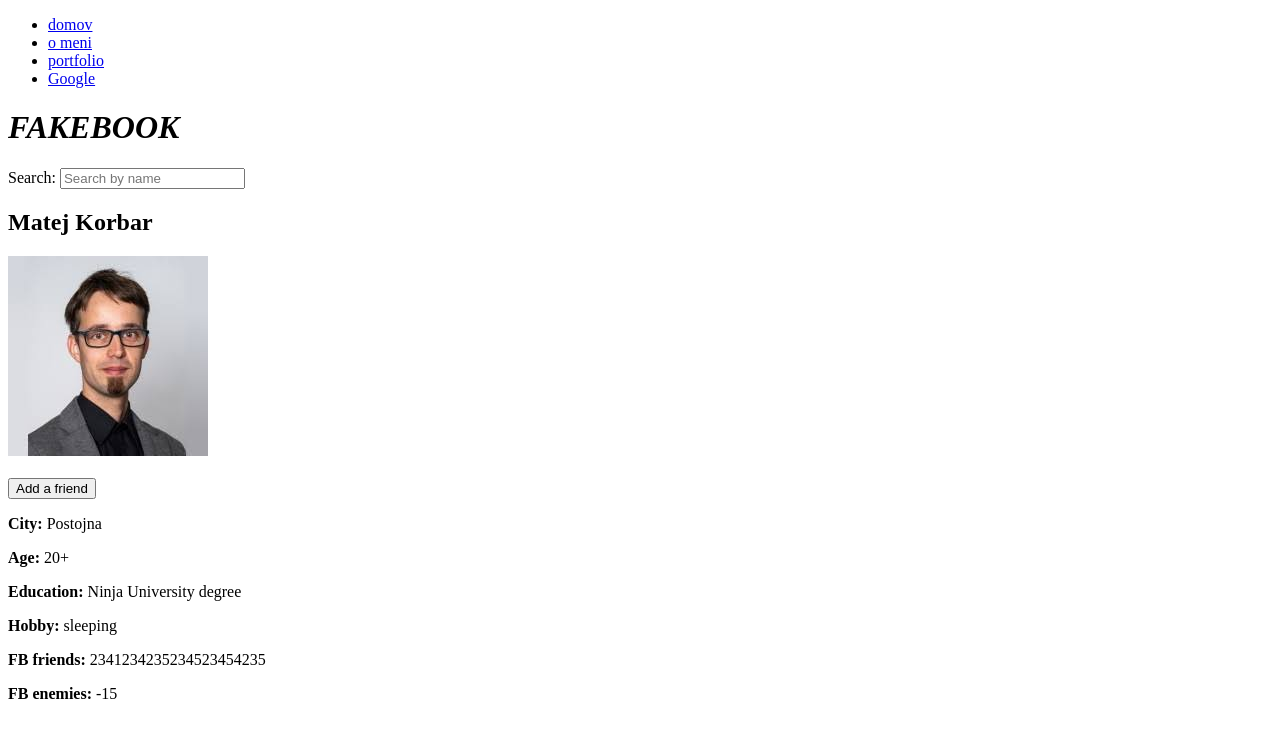
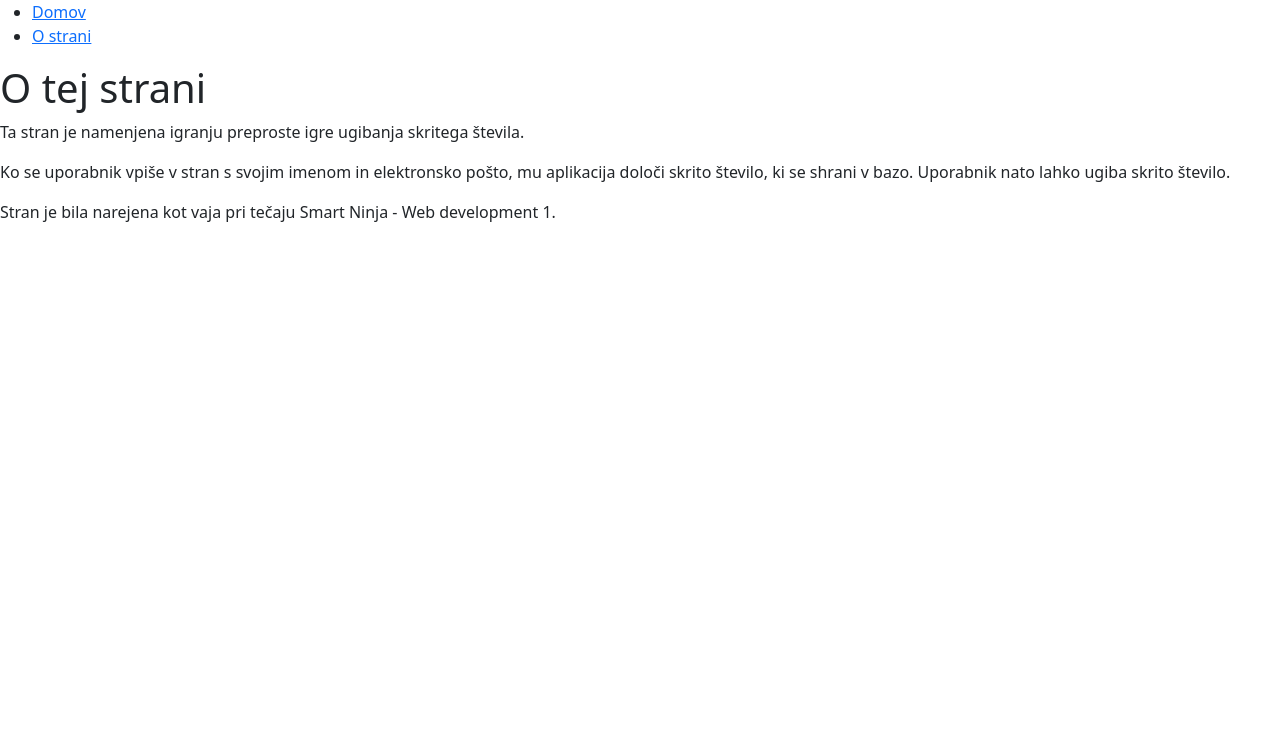
Before and after one commit to mkorbar/WD2-code, a Flask app: page /about in a window 1280 px wide. Shown: the top 738 px of the page. Run offline with Flask 2, Linux system fonts and the light colour scheme.

Commit message:
Redesigned the game, included database to store user data

```diff
--- a/main.py
+++ b/main.py
@@ -1,56 +1,47 @@
-from datetime import datetime
 import random
-
-from flask import Flask, render_template, request, make_response
+from flask import Flask, render_template, request, make_response, redirect, url_for
+from models import User, db
 
 app = Flask(__name__)
+db.create_all()
+
+MAX_SECRET = 30
+
+
+def get_user(user_email=None):
+    if not user_email:
+        user_email = request.cookies.get('email')
+    return db.query(User).filter_by(email=user_email).first()
 
 
 @app.route('/', methods=['GET'])
 def index():
-    moj_pozdrav = 'Pozdravljen svet!'
-    trenutno_leto = datetime.now().year
-
-    vsi_uporabniki = ['Janez', 'Micka', 'Špelca', 'Alfonzija']
-
-    return render_template('index.html', pozdrav=moj_pozdrav, leto=trenutno_leto, uporabniki=vsi_uporabniki)
+    user = get_user()
+    return render_template('index.html', user=user, max_secret=MAX_SECRET)
 
 
 @app.route('/about', methods=['GET'])
-def fakebook():
-    return render_template('fakebook.html', data={'name': 'Matej Korbar'})
+def about():
+    return render_template('about.html')
 
 
-@app.route('/portfolio', methods=['GET', 'POST'])
-def portfolio():
-    if request.method == 'POST':
+@app.route('/login', methods=['GET', 'POST'])
+def login():
+    if request.method == 'GET':
+        response = render_template('login.html')
+    else:
+        name = request.form.get('user-name')
+        email = request.form.get('user-email')
 
-        name = request.form.get('commentator-name')
-        email = request.form.get('commentator-email')
-        content = request.form.get('comment-content')
+        user = get_user(user_email=email)
+        if not user:
+            secret = random.randint(1, MAX_SECRET)
+            user = User(name=name, email=email, secret_number=secret)
+            db.add(user)
+            db.commit()
 
-        print(name)
-        print(email)
-        print(content)
-
-        response = make_response(render_template('success.html'))
-        response.set_cookie('user_name', name)
-
-        return response
-    else:
-        name = request.cookies.get('user_name')
-
-        return render_template('porfolio.html', uname=name)
-
-
-@app.route("/game", methods=["GET"])
-def game():
-    secret_number = request.cookies.get("secret_number")  # check if there is already a cookie named secret_number
-
-    response = make_response(render_template("game.html"))
-    if not secret_number:  # if not, create a new cookie
-        new_secret = random.randint(1, 30)
-        response.set_cookie("secret_number", str(new_secret))
+        response = make_response(redirect(url_for('index')))
+        response.set_cookie('email', user.email)
 
     return response
 
@@ -58,18 +49,22 @@
 @app.route("/result", methods=["POST"])
 def result():
     guess = int(request.form.get("guess"))
-    secret_number = int(request.cookies.get("secret_number"))
+    user = get_user()
+    if not user:
+        return redirect(url_for('login'))
 
-    if guess == secret_number:
-        message = "Correct! The secret number is {0}".format(str(secret_number))
+    if guess == user.secret_number:
+        message = "Pravilno! Skrito število je {0}".format(str(user.secret_number))
         response = make_response(render_template("result.html", message=message))
-        response.set_cookie("secret_number", str(random.randint(1, 30)))  # set the new secret number
+        user.secret_number = random.randint(1, MAX_SECRET)
+        db.add(user)
+        db.commit()
         return response
-    elif guess > secret_number:
-        message = "Your guess is not correct... try something smaller."
+    elif guess > user.secret_number:
+        message = "Ta poizkus ni pravilen. Poizkusi z manjšo številko."
         return render_template("result.html", message=message)
-    elif guess < secret_number:
-        message = "Your guess is not correct... try something bigger."
+    elif guess < user.secret_number:
+        message = "Ta poizkus ni pravilen. Poizkusi z večjo številko."
         return render_template("result.html", message=message)
 
 
--- a/requirements.txt
+++ b/requirements.txt
@@ -1,2 +1,3 @@
 Flask==1.0.2
 gunicorn==19.9.0
+sqla_wrapper
--- /dev/null
+++ b/templates/about.html
@@ -0,0 +1,12 @@
+{% extends "base.html" %}
+
+
+    {% block content %}
+
+    <h1>O tej strani</h1>
+    <p>Ta stran je namenjena igranju preproste igre ugibanja skritega števila.</p>
+    <p>Ko se uporabnik vpiše v stran s svojim imenom in elektronsko pošto, mu aplikacija določi skrito število, ki se
+        shrani v bazo. Uporabnik nato lahko ugiba skrito število.</p>
+    <p>Stran je bila narejena kot vaja pri tečaju Smart Ninja - Web development 1.</p>
+
+    {% endblock content %}
--- a/templates/base.html
+++ b/templates/base.html
@@ -1,17 +1,22 @@
 <!DOCTYPE html>
 <html lang="en">
-<head>
-    <meta charset="UTF-8">
-    <title>My personal page</title>
-</head>
-<body>
+  <head>
+    <!-- Required meta tags -->
+    <meta charset="utf-8">
+    <meta name="viewport" content="width=device-width, initial-scale=1">
+
+    <!-- Bootstrap CSS -->
+    <link href="https://cdn.jsdelivr.net/npm/bootstrap@5.0.0-beta2/dist/css/bootstrap.min.css" rel="stylesheet" integrity="sha384-BmbxuPwQa2lc/FVzBcNJ7UAyJxM6wuqIj61tLrc4wSX0szH/Ev+nYRRuWlolflfl" crossorigin="anonymous">
+
+    <title>Skrito stevilo</title>
+  </head>
+  <body>
     <ul>
-        <li><a href="/">domov</a></li>
-        <li><a href="/about">o meni</a></li>
-        <li><a href="/portfolio">portfolio</a></li>
-        <li><a href="google.com">Google</a></li>
+        <li><a href="/">Domov</a></li>
+        <li><a href="/about">O strani</a></li>
     </ul>
     {% block content %}
     {% endblock content %}
-</body>
+    <script src="https://cdn.jsdelivr.net/npm/bootstrap@5.0.0-beta2/dist/js/bootstrap.bundle.min.js" integrity="sha384-b5kHyXgcpbZJO/tY9Ul7kGkf1S0CWuKcCD38l8YkeH8z8QjE0GmW1gYU5S9FOnJ0" crossorigin="anonymous"></script>
+  </body>
 </html>
--- a/templates/fakebook.html
+++ /dev/null
@@ -1,26 +0,0 @@
-{% extends "base.html" %}
-
-
-    {% block content %}
-
-        <h1><i>FAKEBOOK</i></h1>
-        Search: <input type="text" placeholder="Search by name">
-
-        <br>
-
-        <h2>{{data.name}}</h2>
-        <img src="/static/img/me.jpeg">
-        <br>
-        <br>
-
-        <button>Add a friend</button>
-        <br>
-
-        <p><strong>City:</strong> Postojna</p>
-        <p><strong>Age:</strong> 20+</p>
-        <p><strong>Education:</strong> Ninja University degree</p>
-        <p><strong>Hobby:</strong> sleeping</p>
-        <p><strong>FB friends:</strong> 2341234235234523454235</p>
-        <p><strong>FB enemies:</strong> -15</p>
-
-    {% endblock content %}
--- a/templates/result.html
+++ b/templates/result.html
@@ -4,5 +4,6 @@
     {% block content %}
 
     <p>{{ message }}</p>
+    <a href="/">Nazaj</a>
 
     {% endblock content %}
```
Also changed, not shown: models.py (added, +12 -0 lines), templates/game.html (deleted, +0 -11 lines), templates/index.html (+15 -10 lines), templates/login.html (added, +12 -0 lines), templates/porfolio.html (deleted, +0 -25 lines), templates/success.html (deleted, +0 -11 lines).
